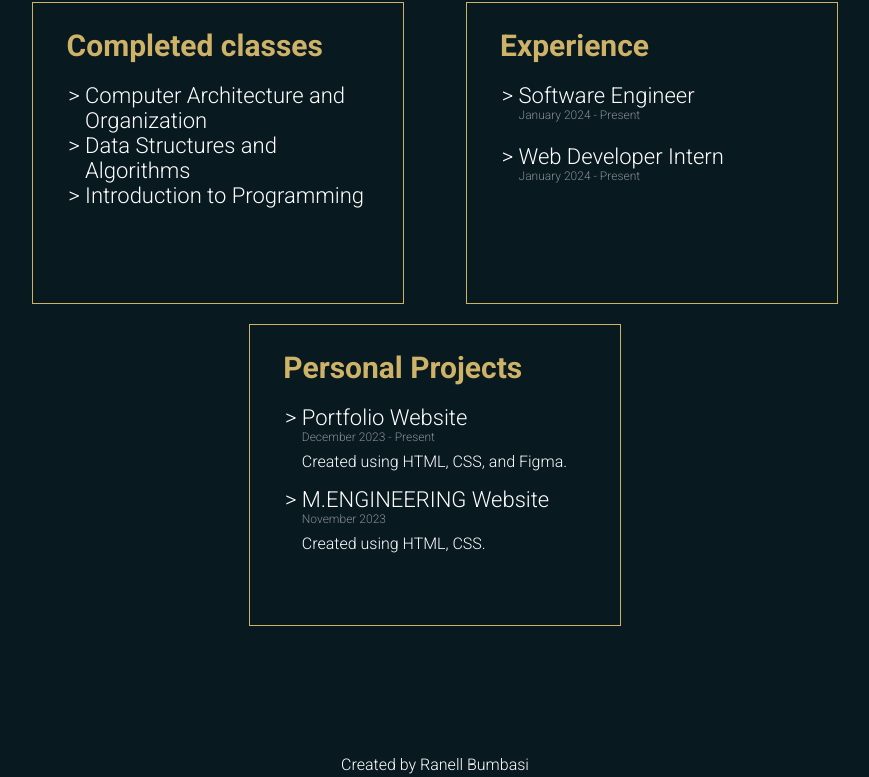
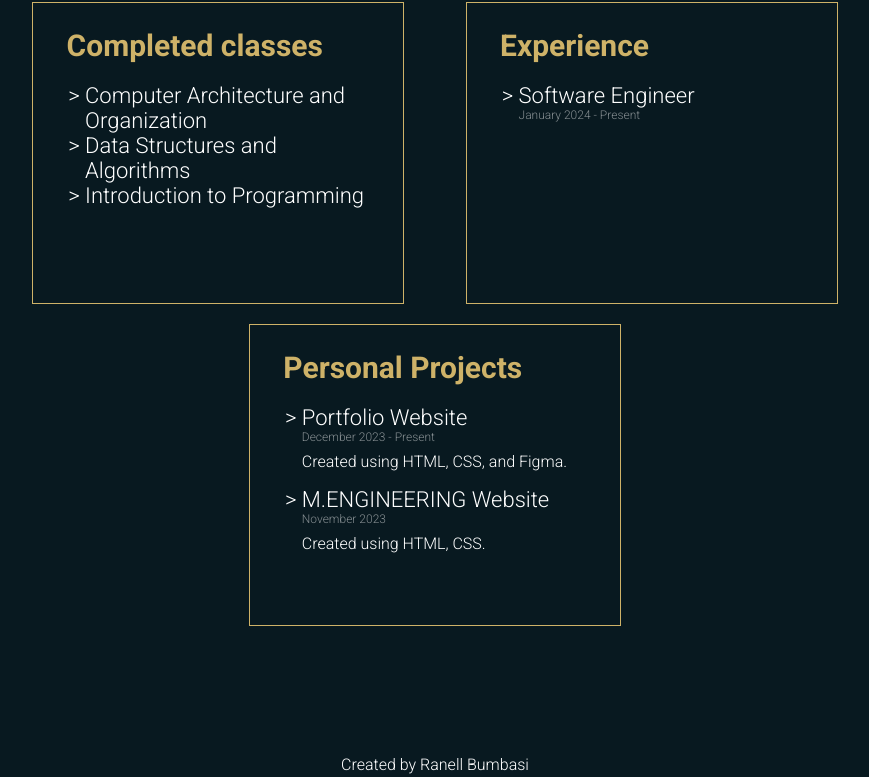
Before and after one commit to ranellbumbasi/Portfolio-Website, a plain HTML site: page index.html in a window 1280 px wide. Shown: the part 833-1610 px from the top of the page, without its empty margins (205-1074 px from the left). Drawn offline with Linux system fonts and the light colour scheme.

Commit message:
Remove internship experience

```diff
--- a/index.html
+++ b/index.html
@@ -54,8 +54,6 @@
               <li>Software Engineer</li>
               <p class="date">January 2024 - Present</p>
               </p>
-              <li>Web Developer Intern</li>
-              <p class="date">January 2024 - Present</p>
             </ul>
           </div>
           <div class="flexbox-item personalproj_box">
```
